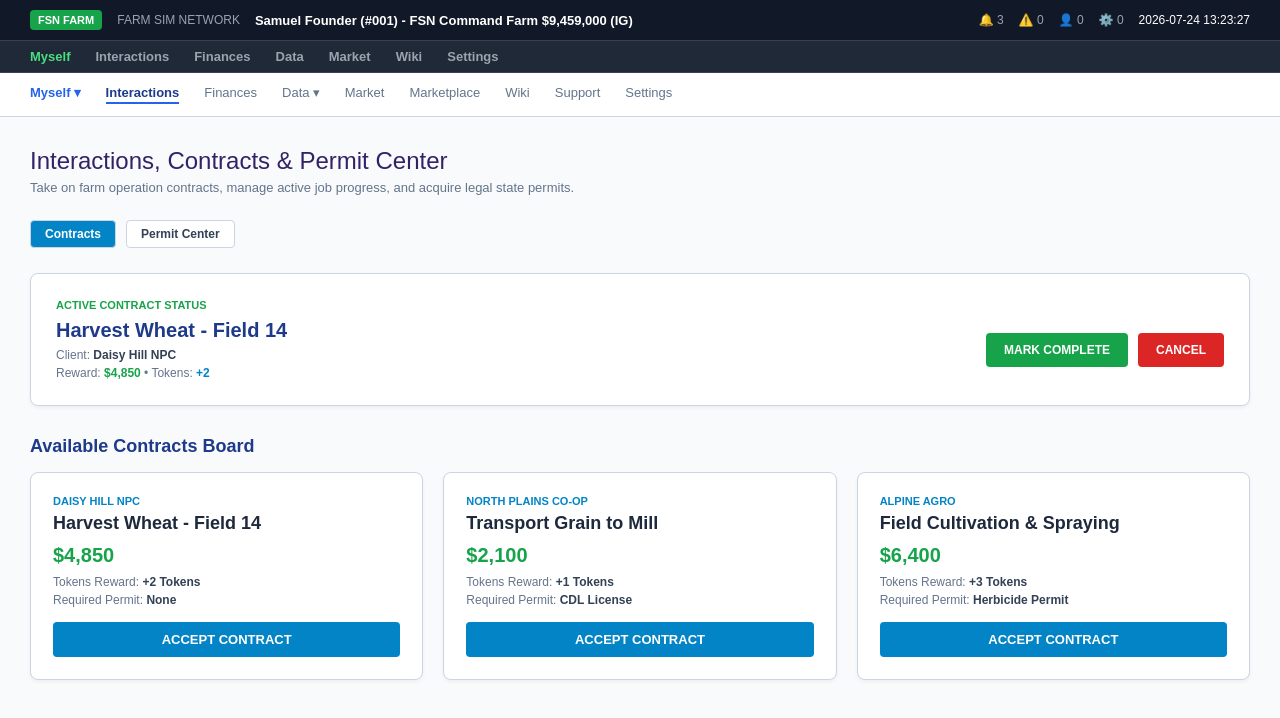
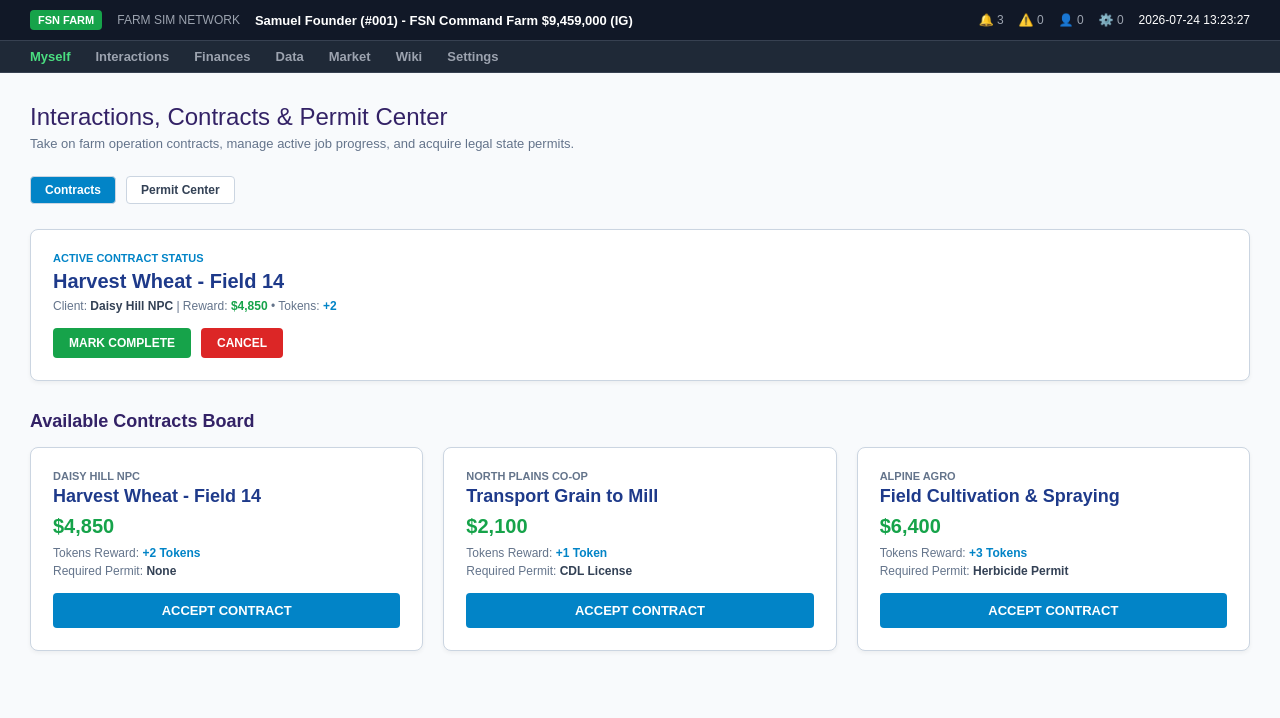
Before and after one commit to Daisyfarm/ctfg-portal, a Next.js app: page /interactions in a window 1280 px wide. Shown: the top 718 px of the page. Built offline with nearby package versions, Linux system fonts and the light colour scheme.

Commit message:
Update page.tsx

```diff
--- a/app/interactions/page.tsx
+++ b/app/interactions/page.tsx
@@ -2,61 +2,24 @@
 import React, { useState } from 'react';
 
 export default function InteractionsPage() {
-  const [activeTab, setActiveTab5] = useState('Contracts');
-  const [contractAccepted, setContractAccepted] = useState(false);
-  const [permitSuccess, setPermitSuccess] = useState('');
+  const [activeTab, setActiveTab] = useState('Contracts');
 
-  const [availableContracts, setAvailableContracts] = useState([
-    { id: 1, title: 'Harvest Wheat - Field 14', client: 'Daisy Hill NPC', pay: '$4,850', tokens: 2, requirements: 'None' },
-    { id: 2, title: 'Transport Grain to Mill', client: 'North Plains Co-op', pay: '$2,100', tokens: 1, requirements: 'CDL License' },
-    { id: 3, title: 'Field Cultivation & Spraying', client: 'Alpine Agro', pay: '$6,400', tokens: 3, requirements: 'Herbicide Permit' }
-  ]);
-
-  const [activeContract, setActiveContract] = useState<{ id: number; title: string; client: string; pay: string; tokens: number; requirements: string } | null>({
-    id: 1,
+  const [activeContract, setActiveContract] = useState({
     title: 'Harvest Wheat - Field 14',
     client: 'Daisy Hill NPC',
-    pay: '$4,850',
-    tokens: 2,
-    requirements: 'None'
+    reward: '$4,850',
+    tokens: '+2'
   });
 
-  const permits = [
-    { name: 'Commercial Driver\'s License (CDL)', cost: '$2,500', status: 'Acquired', desc: 'Required for driving heavy commercial transport and semi-trailers across server zones.' },
-    { name: 'Herbicide Applicator Permit', cost: '$1,200', status: 'Required', desc: 'Mandatory certification to legally purchase and spray chemical weed control products.' },
-    { name: 'Heavy Machinery Transport Permit', cost: '$3,500', status: 'Required', desc: 'Allows oversized agricultural combines and tracked vehicles on public roadways.' }
+  const availableContracts = [
+    { id: 1, title: 'Harvest Wheat - Field 14', client: 'Daisy Hill NPC', reward: '$4,850', tokens: '+2 Tokens', permit: 'None' },
+    { id: 2, title: 'Transport Grain to Mill', client: 'North Plains Co-op', reward: '$2,100', tokens: '+1 Token', permit: 'CDL License' },
+    { id: 3, title: 'Field Cultivation & Spraying', client: 'Alpine Agro', reward: '$6,400', tokens: '+3 Tokens', permit: 'Herbicide Permit' }
   ];
 
-  const handleAccept = (contract: { id: number; title: string; client: string; pay: string; tokens: number; requirements: string }) => {
-    setActiveContract(contract);
-    setAvailableContracts(availableContracts.filter(c => c.id !== contract.id));
-    setContractAccepted(true);
-    setTimeout(() => setContractAccepted(false), 3000);
-  };
-
-  const handleBuyPermit = (permitName: string) => {
-    setPermitSuccess(`Successfully purchased/renewed ${permitName}!`);
-    setTimeout(() => setPermitSuccess(''), 3000);
-  };
-
   return (
-    <div style={{ background: '#f8fafc', minHeight: '100vh', color: '#000', fontFamily: 'Arial, sans-serif' }}>
-      {/* Top Navigation Bar */}
-      <div style={{ background: '#fff', borderBottom: '1px solid #cbd5e1', padding: '12px 30px' }}>
-        <div style={{ display: 'flex', gap: '25px', maxWidth: '1400px', margin: '0 auto', fontSize: '13px', fontWeight: 'bold', color: '#2563eb', flexWrap: 'wrap' }}>
-          <span style={{ cursor: 'pointer' }}>Myself ▾</span>
-          <span style={{ color: '#1e3a8a', borderBottom: '2px solid #2563eb', paddingBottom: '2px', cursor: 'pointer' }}>Interactions</span>
-          <span style={{ color: '#64748b', fontWeight: 'normal', cursor: 'pointer' }}>Finances</span>
-          <span style={{ color: '#64748b', fontWeight: 'normal', cursor: 'pointer' }}>Data ▾</span>
-          <span style={{ color: '#64748b', fontWeight: 'normal', cursor: 'pointer' }}>Market</span>
-          <span style={{ color: '#64748b', fontWeight: 'normal', cursor: 'pointer' }}>Marketplace</span>
-          <span style={{ color: '#64748b', fontWeight: 'normal', cursor: 'pointer' }}>Wiki</span>
-          <span style={{ color: '#64748b', fontWeight: 'normal', cursor: 'pointer' }}>Support</span>
-          <span style={{ color: '#64748b', fontWeight: 'normal', cursor: 'pointer' }}>Settings</span>
-        </div>
-      </div>
-
-      <div style={{ maxWidth: '1400px', margin: '30px auto', padding: '0 30px' }}>
+    <div style={{ background: '#f8fafc', minHeight: '100vh', color: '#000', fontFamily: 'Arial, sans-serif', padding: '30px' }}>
+      <div style={{ maxWidth: '1400px', margin: '0 auto' }}>
 
         {/* Page Header */}
         <div style={{ marginBottom: '25px' }}>
@@ -73,7 +36,7 @@ export default function InteractionsPage() {
           {['Contracts', 'Permit Center'].map((tab) => (
             <button
               key={tab}
-              onClick={() => setActiveTab5(tab)}
+              onClick={() => setActiveTab(tab)}
               style={{
                 background: activeTab === tab ? '#0284c7' : '#fff',
                 color: activeTab === tab ? '#fff' : '#334155',
@@ -90,96 +53,52 @@ export default function InteractionsPage() {
           ))}
         </div>
 
-        {contractAccepted && (
-          <div style={{ background: '#dcfce7', color: '#16a34a', padding: '15px', borderRadius: '6px', fontSize: '13px', fontWeight: 'bold', marginBottom: '20px' }}>
-            Contract successfully accepted! Check your active operations dashboard.
-          </div>
-        )}
-
-        {permitSuccess && (
-          <div style={{ background: '#dcfce7', color: '#16a34a', padding: '15px', borderRadius: '6px', fontSize: '13px', fontWeight: 'bold', marginBottom: '20px' }}>
-            {permitSuccess}
-          </div>
-        )}
-
-        {/* Tab Content: Contracts */}
         {activeTab === 'Contracts' && (
-          <div style={{ display: 'flex', flexDirection: 'column', gap: '30px' }}>
-
-            {/* Active Contract Box */}
-            <div style={{ background: '#fff', border: '1px solid #cbd5e1', borderRadius: '8px', padding: '25px', boxShadow: '0 2px 4px rgba(0,0,0,0.05)' }}>
-              <div style={{ fontSize: '11px', fontWeight: 'bold', color: '#16a34a', textTransform: 'uppercase', marginBottom: '8px' }}>Active Contract Status</div>
-              {activeContract ? (
-                <div style={{ display: 'flex', justifyContent: 'space-between', alignItems: 'center', flexWrap: 'wrap', gap: '15px' }}>
           <div>
+            {/* Active Contract Status Card */}
+            {activeContract && (
+              <div style={{ background: '#fff', border: '1px solid #cbd5e1', borderRadius: '8px', padding: '22px', marginBottom: '30px', boxShadow: '0 2px 4px rgba(0,0,0,0.05)' }}>
+                <div style={{ fontSize: '11px', fontWeight: 'bold', color: '#0284c7', textTransform: 'uppercase', marginBottom: '6px' }}>Active Contract Status</div>
                 <h3 style={{ fontSize: '20px', fontWeight: 'bold', color: '#1e3a8a', margin: '0 0 6px 0' }}>{activeContract.title}</h3>
-                    <div style={{ fontSize: '12px', color: '#64748b', marginBottom: '4px' }}>Client: <strong style={{ color: '#334155' }}>{activeContract.client}</strong></div>
-                    <div style={{ fontSize: '12px', color: '#64748b' }}>Reward: <strong style={{ color: '#16a34a' }}>{activeContract.pay}</strong> &bull; Tokens: <strong style={{ color: '#0284c7' }}>+{activeContract.tokens}</strong></div>
+                <div style={{ fontSize: '12px', color: '#64748b', marginBottom: '15px' }}>
+                  Client: <strong style={{ color: '#334155' }}>{activeContract.client}</strong> | Reward: <strong style={{ color: '#16a34a' }}>{activeContract.reward}</strong> • Tokens: <strong style={{ color: '#0284c7' }}>{activeContract.tokens}</strong>
                 </div>
                 <div style={{ display: 'flex', gap: '10px' }}>
-                    <button onClick={() => alert('Contract completed and payout credited!')} style={{ background: '#16a34a', color: '#fff', border: 'none', padding: '10px 18px', fontWeight: 'bold', borderRadius: '4px', cursor: 'pointer', fontSize: '12px' }}>
+                  <button onClick={() => alert('Contract marked as complete!')} style={{ background: '#16a34a', color: '#fff', border: 'none', padding: '8px 16px', fontWeight: 'bold', borderRadius: '4px', cursor: 'pointer', fontSize: '12px' }}>
                     MARK COMPLETE
                   </button>
-                    <button onClick={() => { setActiveContract(null); }} style={{ background: '#dc2626', color: '#fff', border: 'none', padding: '10px 18px', fontWeight: 'bold', borderRadius: '4px', cursor: 'pointer', fontSize: '12px' }}>
+                  <button onClick={() => setActiveContract(null as any)} style={{ background: '#dc2626', color: '#fff', border: 'none', padding: '8px 16px', fontWeight: 'bold', borderRadius: '4px', cursor: 'pointer', fontSize: '12px' }}>
                     CANCEL
                   </button>
                 </div>
               </div>
-              ) : (
-                <p style={{ fontSize: '13px', color: '#64748b', margin: '0' }}>You have no active contracts. Choose one from the available list below.</p>
             )}
+
+            {/* Available Contracts Board */}
+            <h2 style={{ fontSize: '18px', color: '#332266', marginBottom: '15px' }}>Available Contracts Board</h2>
+            <div style={{ display: 'grid', gridTemplateColumns: 'repeat(auto-fit, minmax(320px, 1fr))', gap: '20px' }}>
+              {availableContracts.map((c) => (
+                <div key={c.id} style={{ background: '#fff', border: '1px solid #cbd5e1', borderRadius: '8px', padding: '22px', boxShadow: '0 2px 4px rgba(0,0,0,0.05)', display: 'flex', flexDirection: 'column', justifyContent: 'space-between' }}>
+                  <div>
+                    <div style={{ fontSize: '11px', fontWeight: 'bold', color: '#64748b', textTransform: 'uppercase', marginBottom: '4px' }}>{c.client}</div>
+                    <h3 style={{ fontSize: '18px', fontWeight: 'bold', color: '#1e3a8a', margin: '0 0 8px 0' }}>{c.title}</h3>
+                    <div style={{ fontSize: '20px', fontWeight: 'bold', color: '#16a34a', marginBottom: '8px' }}>{c.reward}</div>
+                    <div style={{ fontSize: '12px', color: '#64748b', marginBottom: '4px' }}>Tokens Reward: <strong style={{ color: '#0284c7' }}>{c.tokens}</strong></div>
+                    <div style={{ fontSize: '12px', color: '#64748b', marginBottom: '15px' }}>Required Permit: <strong style={{ color: '#334155' }}>{c.permit}</strong></div>
                   </div>
-
-            {/* Available Contracts Grid */}
-            <div>
-              <h3 style={{ fontSize: '18px', fontWeight: 'bold', color: '#1e3a8a', margin: '0 0 15px 0' }}>Available Contracts Board</h3>
-              <div style={{ display: 'grid', gridTemplateColumns: 'repeat(auto-fit, minmax(320px, 1fr))', gap: '20px' }}>
-                {availableContracts.map((item) => (
-                  <div key={item.id} style={{ background: '#fff', border: '1px solid #cbd5e1', borderRadius: '8px', padding: '22px', boxShadow: '0 2px 4px rgba(0,0,0,0.05)', display: 'flex', flexDirection: 'column', justifyContent: 'space-between' }}>
-                    <div>
-                      <div style={{ fontSize: '11px', fontWeight: 'bold', color: '#0284c7', textTransform: 'uppercase', marginBottom: '6px' }}>{item.client}</div>
-                      <h4 style={{ fontSize: '18px', fontWeight: 'bold', color: '#1e293b', margin: '0 0 10px 0' }}>{item.title}</h4>
-                      <div style={{ fontSize: '20px', fontWeight: 'bold', color: '#16a34a', marginBottom: '8px' }}>{item.pay}</div>
-                      <div style={{ fontSize: '12px', color: '#64748b', marginBottom: '4px' }}>Tokens Reward: <strong style={{ color: '#334155' }}>+{item.tokens} Tokens</strong></div>
-                      <div style={{ fontSize: '12px', color: '#64748b', marginBottom: '15px' }}>Required Permit: <strong style={{ color: '#334155' }}>{item.requirements}</strong></div>
-                    </div>
-                    <button
-                      onClick={() => handleAccept(item)}
-                      style={{ background: '#0284c7', color: '#fff', border: 'none', padding: '10px', fontWeight: 'bold', borderRadius: '4px', cursor: 'pointer', fontSize: '13px', width: '100%' }}
-                    >
+                  <button onClick={() => alert(`Accepted ${c.title}!`)} style={{ background: '#0284c7', color: '#fff', border: 'none', padding: '10px', fontWeight: 'bold', borderRadius: '4px', cursor: 'pointer', fontSize: '13px', width: '100%' }}>
                     ACCEPT CONTRACT
                   </button>
                 </div>
               ))}
             </div>
           </div>
-
-          </div>
         )}
 
-        {/* Tab Content: Permit Center */}
         {activeTab === 'Permit Center' && (
-          <div style={{ display: 'grid', gridTemplateColumns: 'repeat(auto-fit, minmax(320px, 1fr))', gap: '20px' }}>
-            {permits.map((permit, index) => (
-              <div key={index} style={{ background: '#fff', border: '1px solid #cbd5e1', borderRadius: '8px', padding: '22px', boxShadow: '0 2px 4px rgba(0,0,0,0.05)', display: 'flex', flexDirection: 'column', justifyContent: 'space-between' }}>
-                <div>
-                  <div style={{ display: 'flex', justifyContent: 'space-between', alignItems: 'center', marginBottom: '6px' }}>
-                    <span style={{ fontSize: '11px', fontWeight: 'bold', color: permit.status === 'Acquired' ? '#16a34a' : '#d97706', textTransform: 'uppercase' }}>
-                      {permit.status}
-                    </span>
-                    <span style={{ fontSize: '16px', fontWeight: 'bold', color: '#1e3a8a' }}>{permit.cost}</span>
-                  </div>
-                  <h3 style={{ fontSize: '18px', fontWeight: 'bold', color: '#1e293b', margin: '0 0 8px 0' }}>{permit.name}</h3>
-                  <p style={{ fontSize: '13px', color: '#64748b', margin: '0 0 15px 0', lineHeight: '1.5' }}>{permit.desc}</p>
-                </div>
-                <button
-                  onClick={() => handleBuyPermit(permit.name)}
-                  style={{ background: permit.status === 'Acquired' ? '#334155' : '#0284c7', color: '#fff', border: 'none', padding: '10px', fontWeight: 'bold', borderRadius: '4px', cursor: 'pointer', fontSize: '13px', width: '100%' }}
-                >
-                  {permit.status === 'Acquired' ? 'RENEW / UPDATE' : 'PURCHASE PERMIT'}
-                </button>
-              </div>
-            ))}
+          <div style={{ background: '#fff', border: '1px solid #cbd5e1', borderRadius: '8px', padding: '25px' }}>
+            <h3 style={{ fontSize: '18px', color: '#1e3a8a', marginBottom: '10px' }}>State Agricultural Permits</h3>
+            <p style={{ fontSize: '13px', color: '#64748b' }}>Acquire required legal certificates to unlock heavy transport contracts and restricted chemical operations.</p>
           </div>
         )}
 
```
Lines whose indentation alone changed are shown as unchanged.
